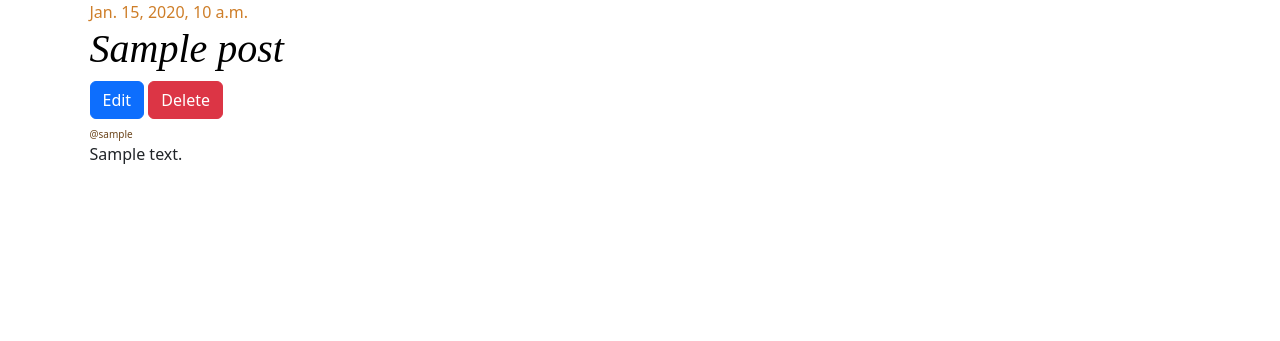
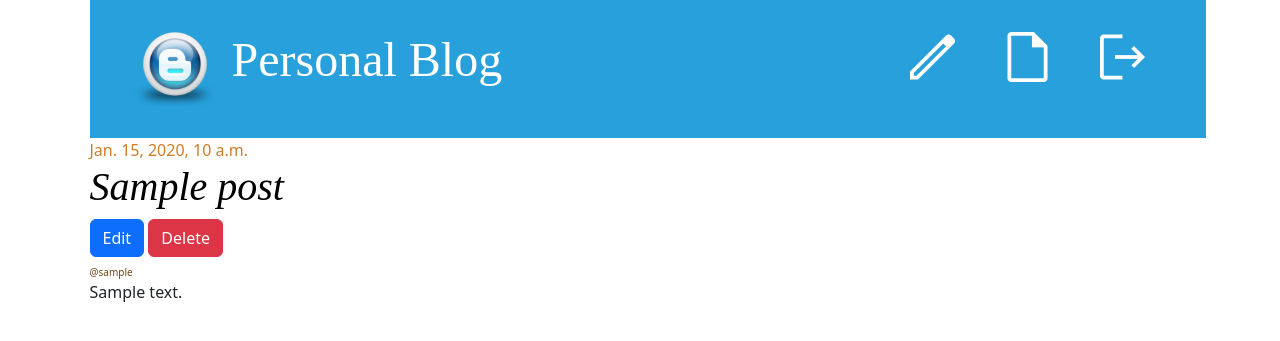
Before and after one commit to Krischal-001/Blog_App_Django, a Django app: page /post-detail/1/ in a window 1280 px wide. Shown: the top 341 px of the page. Run offline with Django 5.2, Linux system fonts and the light colour scheme; a user stored in the database is signed in; tables that the repository leaves empty hold one stand-in row (values such as "Sample post"); some libraries are stand-ins or nearby versions.

Commit message:
draft list is made with modification on post detail

```diff
--- a/blog_app/templates/base.html
+++ b/blog_app/templates/base.html
@@ -1,20 +1,50 @@
 {% load static%}
-<!doctype html>
+<!DOCTYPE html>
 <html lang="en">
   <head>
-    <meta charset="utf-8">
-    <meta name="viewport" content="width=device-width, initial-scale=1">
+    <meta charset="utf-8" />
+    <meta name="viewport" content="width=device-width, initial-scale=1" />
     <title>Bootstrap demo</title>
-    <link href="{% static 'css/bootstrap.min.css' %}" rel="stylesheet">
-    <link rel="stylesheet" href="{% static 'css/blog.css' %}">
-
+    <link href="{% static 'css/bootstrap.min.css' %}" rel="stylesheet" />
+    <link
+      rel="stylesheet"
+      href="https://fonts.googleapis.com/css2?family=Material+Symbols+Outlined:opsz,wght,FILL,GRAD@20..48,100..700,0..1,-50..200"
+    />
+    <link rel="stylesheet" href="{% static 'css/blog.css' %}" />
   </head>
   <body>
     <div class="container">
-{% block content%}
-
-
-{% endblock content %}
+      <header class="page-header">
+        <nav class="top-menu">
+          {% if request.user.is_authenticated %}
+          <a href="" class="btn text-white">
+            <span class="material-symbols-outlined lg-icons"> Create </span>
+          </a>
+          <a href="{% url 'post-draft' %}" class="btn text-white">
+            <span class="material-symbols-outlined lg-icons"> Draft </span>
+          </a>
+          <a href="" class="btn text-white">
+            <span class="material-symbols-outlined lg-icons"> logout </span>
+          </a>
+          {% else %}
+          <a href="" class="btn text-white">
+            <span class="material-symbols-outlined lg-icons"> login </span>
+          </a>
+          {% endif %}
+        </nav>
+        <h1>
+          <a href="/" class="text-decoration-none">
+            <img
+              src="{% static 'img/favicon.ico' %}"
+              alt="Personal Blog"
+              width="90"
+              height="90"
+            />
+            <span>Personal Blog</span>
+          </a>
+        </h1>
+      </header>
+      {% block content%} {% endblock content %}
     </div>
 
     <script src="{% static 'js/bootstrap.bundle.min.js' %}"></script>
--- a/blog_app/templates/post_detail.html
+++ b/blog_app/templates/post_detail.html
@@ -18,7 +18,7 @@
 
       {% endif %}
       <div class="date author">@{{ post.author.username }}</div>
-      <p>{{ post.content | linebreaksbr }}</p>
+      <p>{{ post.content|linebreaksbr }}</p>
     </div>
   </div>
 </div>
--- a/blog_app/urls.py
+++ b/blog_app/urls.py
@@ -4,4 +4,5 @@ urlpatterns= [
 
     path('',views.post_list,name="post-list"),
     path('post-detail/<int:pk>/',views.post_detail,name="post-detail"),
+    path('post-draft/',views.post_draft,name="post-draft")
 ]
--- a/blog_app/views.py
+++ b/blog_app/views.py
@@ -4,7 +4,7 @@ from django.shortcuts import render
 from blog_app.models import Post
 
 def post_list(request):
-    posts=Post.objects.all()
+    posts=Post.objects.filter(published_at__isnull=False)
     return render(
         request,
         "post_list.html",
@@ -18,3 +18,12 @@ def post_detail(request,pk):
         "post_detail.html",
         {"post":post}
     )
+
+def post_draft(request):
+
+    posts=Post.objects.filter(published_at__isnull=True)
+    return render(
+        request,
+        "draft_list.html",
+        {"posts":posts}
+    )
```
Also changed, not shown: blog_app/templates/draft_list.html (added, +22 -0 lines).
